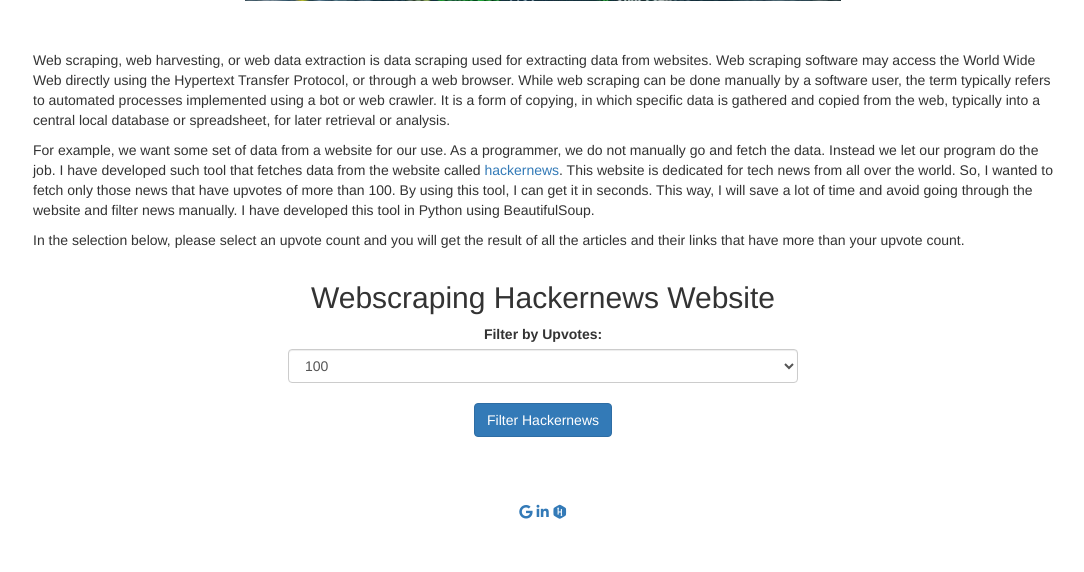
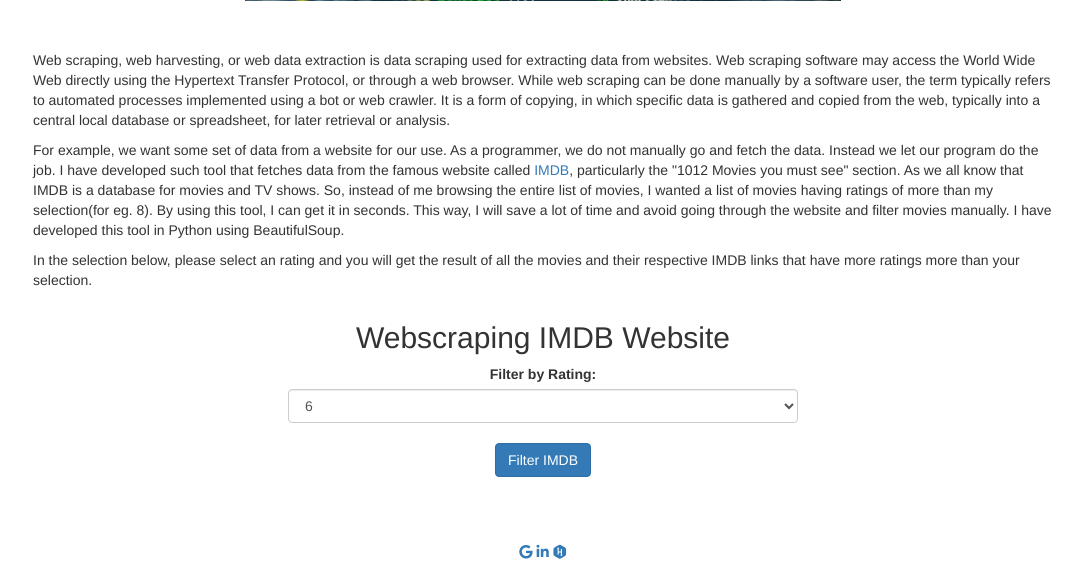
Before and after one commit to vigneshsinha04/MyPortfolio, a Flask app: page /webscraping in a window 1280 px wide. Shown: the part 534-1106 px from the top of the page, without its empty margins (97-1181 px from the left). Before the commit the page ends 1053 px from the top, so only its background shows below. Run offline with Flask 2, Linux system fonts and the light colour scheme; some libraries are stand-ins or nearby versions.

Commit message:
IMDB changes

```diff
--- a/static/files/links.csv
+++ b/static/files/links.csv
@@ -1,3 +1,3 @@
 Title,Link,Upvotes
-Firecracker: Secure and fast microVMs for serverless computing,https://firecracker-microvm.github.io/,365
-Airlines flying empty planes to keep flight slots during coronavirus outbreak,https://www.businessinsider.com/coronavirus-airlines-run-empty-ghost-flights-planes-passengers-outbreak-covid-2020-3,303
+The Shawshank Redemption,imdb.com/title/tt0111161/,9.3
+The Godfather,imdb.com/title/tt0068646/,9.2
--- a/templates/webscraping.html
+++ b/templates/webscraping.html
@@ -17,23 +17,22 @@
             </div>
             <div class="description">
               <p>Web scraping, web harvesting, or web data extraction is data scraping used for extracting data from websites. Web scraping software may access the World Wide Web directly using the Hypertext Transfer Protocol, or through a web browser. While web scraping can be done manually by a software user, the term typically refers to automated processes implemented using a bot or web crawler. It is a form of copying, in which specific data is gathered and copied from the web, typically into a central local database or spreadsheet, for later retrieval or analysis.</p>
-              <p>For example, we want some set of data from a website for our use. As a programmer, we do not manually go and fetch the data. Instead we let our program do the job. I have developed such tool that fetches data from the website called <a href="https://news.ycombinator.com/" target="_blank">hackernews</a>. This website is dedicated for tech news from all over the world. So, I wanted to fetch only those news that have upvotes of more than 100. By using this tool, I can get it in seconds. This way, I will save a lot of time and avoid going through the website and filter news manually. I have developed this tool in Python using BeautifulSoup.
+              <p>For example, we want some set of data from a website for our use. As a programmer, we do not manually go and fetch the data. Instead we let our program do the job. I have developed such tool that fetches data from the famous website called <a href="https://www.imdb.com/list/ls002448041/" target="_blank">IMDB</a>, particularly the "1012 Movies you must see" section. As we all know that IMDB is a database for movies and TV shows. So, instead of me browsing the entire list of movies, I wanted a list of movies having ratings of more than my selection(for eg. 8). By using this tool, I can get it in seconds. This way, I will save a lot of time and avoid going through the website and filter movies manually. I have developed this tool in Python using BeautifulSoup.
               </p>
 
-              <p>In the selection below, please select an upvote count and you will get the result of all the articles and their links that have more than your upvote count.</p>
+              <p>In the selection below, please select an rating and you will get the result of all the movies and their respective IMDB links that have more ratings more than your selection.</p>
             </div>
-            <h2>Webscraping Hackernews Website</h2>
+            <h2>Webscraping IMDB Website</h2>
             <form action="/web_scraping" method="post" class="reveal-content" id="web_scraping-form">
               <div class="form-group">
-                <label for="filter">Filter by Upvotes:</label>
-                <select class="form-control filter-margin" id="filter" required placeholder="Filter by Upvotes" name="filter">
-                  <option value="100">100</option>
-                  <option value="200">200</option>
-                  <option value="300">300</option>
-                  <option value="400">400</option>
-                  <option value="500">500</option>
+                <label for="filter">Filter by Rating:</label>
+                <select class="form-control filter-margin" id="filter" required placeholder="Filter by Rating" name="filter">
+                  <option value="6">6</option>
+                  <option value="7">7</option>
+                  <option value="8">8</option>
+                  <option value="9">9</option>
                 </select>
-                <button type="submit" class=" btn btn-primary" id="filter-btn">Filter Hackernews</button>
+                <button type="submit" class=" btn btn-primary" id="filter-btn">Filter IMDB</button>
               </div>
             </form>
             <div style="overflow-x:auto;">
```
Also changed, not shown: webscraping.py (+9 -12 lines).
